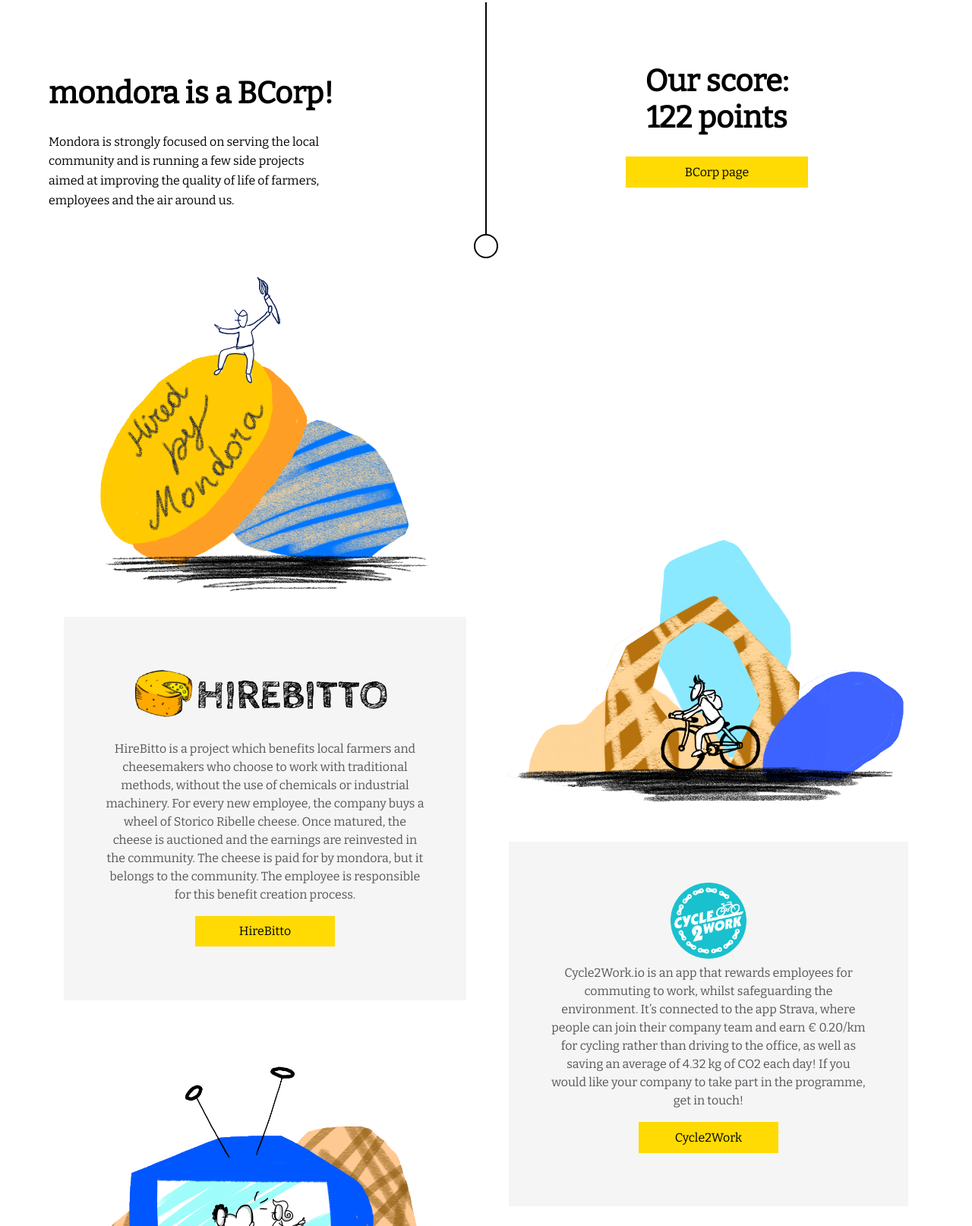
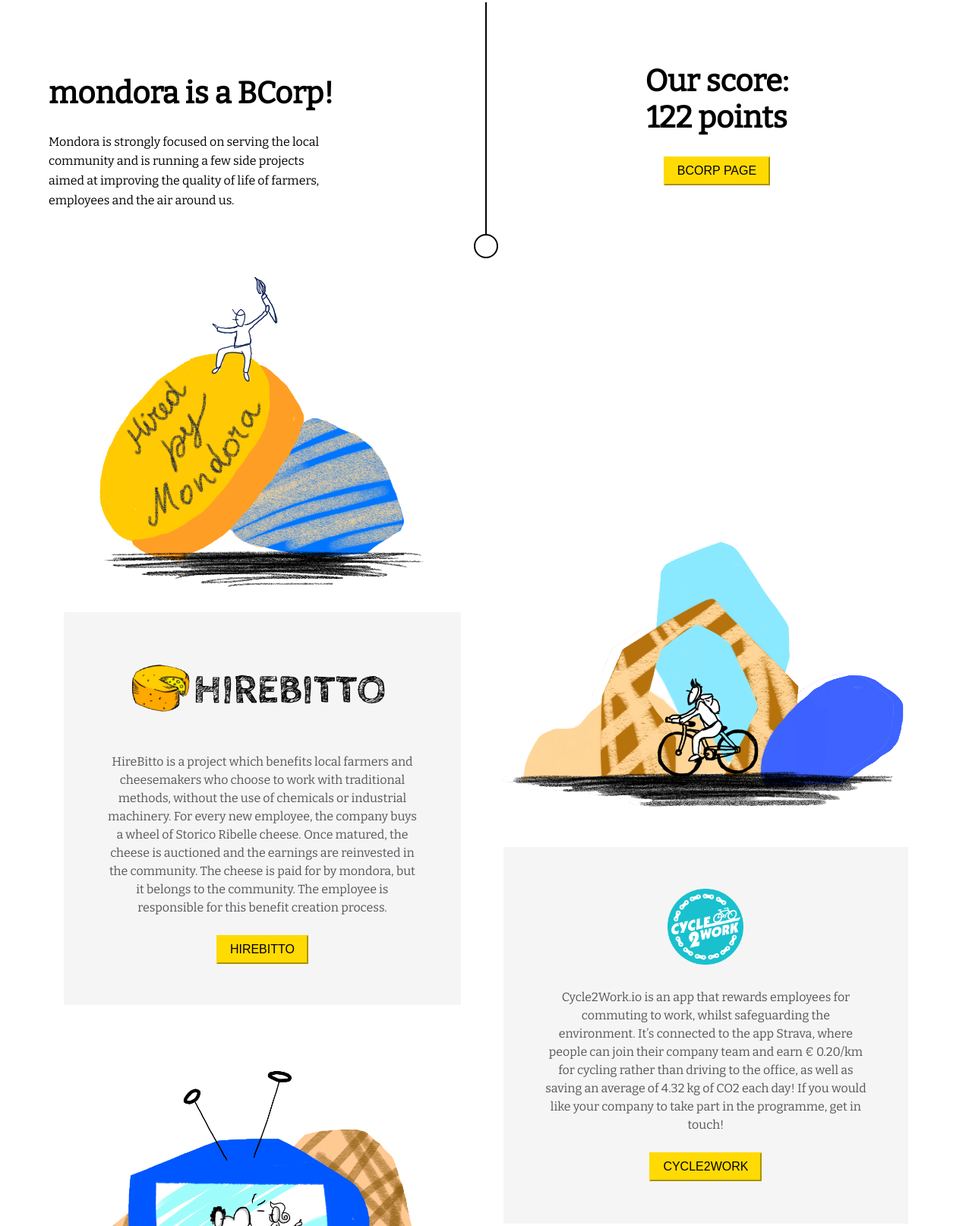
Before and after one commit to mondora/mondora-website-front, a Gatsby site: page /bcorp in a window 1280 px wide. Shown: the part 93-1707 px from the top of the page at 76% size. Built offline with nearby package versions, Linux system fonts and the light colour scheme; Gatsby itself is replaced by a stand-in of ours.

Commit message:
refactor: add SquareButton component

```diff
--- a/src/components/social-link/index.jsx
+++ b/src/components/social-link/index.jsx
@@ -60,7 +60,7 @@ SocialLink.propTypes = {
     type: PropTypes.oneOf(["dark", "light"]),
     text: PropTypes.string,
     url: PropTypes.string,
-    icon: PropTypes.string
+    icon: PropTypes.object
 };
 
 export default SocialLink;
--- /dev/null
+++ b/src/components/square-button/index.jsx
@@ -0,0 +1,16 @@
+import React from "react";
+
+import styled from "styled-components";
+
+const SquareButton = styled.button`
+    border-color: var(--primary);
+    background-color: var(--primary);
+    text-align: center;
+    text-transform: uppercase;
+    text-decoration: none;
+    padding: 8px 16px;
+    font-size: 16px;
+    color: var(--black);
+`;
+
+export default SquareButton;
--- a/src/pages/bcorp/index.jsx
+++ b/src/pages/bcorp/index.jsx
@@ -5,6 +5,7 @@ import styled from "styled-components";
 import { Link } from "gatsby";
 
 import FaqElement from "../../components/faq-element";
+import SquareButton from "../../components/square-button";
 
 import HireBittoGraphic from "../../../static/images/HireBitto_graphic.png";
 import HireBittoLogo from "../../../static/images/HireBitto_logo.png";
@@ -73,15 +74,11 @@ const Description = styled.div`
     text-align: center;
 `;
 
-const Button = styled.a`
-    color: var(--black);
-    display: block;
-    max-width: 40%;
-    background-color: var(--primary);
-    padding: 2%;
-    margin: 16px auto;
+const SuperA = styled.a`
     text-decoration: none;
-    text-align: center;
+`;
+const ProjectDescription = styled.div`
+    padding: 24px 0;
 `;
 
 const Divider = styled.div`
@@ -316,9 +313,9 @@ const BCorp = () => (
                 <RightTitle>
                     {"Our score:"} <br /> {"122 points"}
                 </RightTitle>
-                <Button href={"https://bcorporation.net/directory/mondora"}>
-                    {"BCorp page"}
-                </Button>
+                <SuperA href={"https://bcorporation.net/directory/mondora"}>
+                    <SquareButton>{"BCorp page"}</SquareButton>
+                </SuperA>
             </div>
         </ContainerHero>
         <ContainerProjects>
@@ -327,8 +324,10 @@ const BCorp = () => (
                     <Graphic src={project.graphic} />
                     <Description>
                         <ProjectLogo src={project.logo} />
-                        <div>{project.text}</div>
-                        <Button href={project.link}>{project.title}</Button>
+                        <ProjectDescription>{project.text}</ProjectDescription>
+                        <SuperA href={project.link}>
+                            <SquareButton>{project.title}</SquareButton>
+                        </SuperA>
                     </Description>
                 </Project>
             ))}
--- a/src/pages/index.jsx
+++ b/src/pages/index.jsx
@@ -9,6 +9,7 @@ import { Link } from "gatsby";
 import AboutImage from "../../static/images/regions/Japan-icon.png";
 
 import BlogFeed from "../components/blog-feed";
+import SquareButton from "../components/square-button";
 
 const FirstBox = styled.div`
     padding: 0;
@@ -93,24 +94,8 @@ const Title = styled.div`
 const Description = styled.div`
     line-height: 28pt;
 `;
-
-const Button = styled(Link)`
-    border-color: var(--primary);
-    background-color: var(--primary);
-    text-transform: uppercase;
+const SuperA = styled.a`
     text-decoration: none;
-    padding: 8px 16px;
-    font-size: 16px;
-    color: var(--black);
-`;
-const AButton = styled.a`
-    border-color: var(--primary);
-    background-color: var(--primary);
-    text-transform: uppercase;
-    text-decoration: none;
-    padding: 8px 16px;
-    font-size: 16px;
-    color: var(--black);
 `;
 const AboutContainer = styled.div`
     padding: 0;
@@ -206,7 +191,9 @@ const Homepage = () => (
                     );
                 })}
             </WhatItemsContainer>
-            <Button to={"/about"}>{"Services"}</Button>
+            <Link to={"/about"}>
+                <SquareButton>{"Services"}</SquareButton>
+            </Link>
         </WhatContainer>
         <AboutContainer>
             <LeftAbout>
@@ -234,15 +221,17 @@ const Homepage = () => (
                         "With a strong focus on creating a positive impact for all stakeholders, mondora is the perfect match for any company wishing to use their business as a force for good and bring positive change to the world."
                     }
                 </DescriptionParagraph>
-                <Button to={"/about"}>{"About Us"}</Button>
+                <Link to={"/about"}>
+                    <SquareButton>{"About Us"}</SquareButton>
+                </Link>
             </RightAbout>
         </AboutContainer>
         <BlogContainer>
             <h1>{"From our blog"}</h1>
             <BlogFeed />
-            <AButton href={"https://bcalmbcorp.com/"}>
-                {"visit our blog"}
-            </AButton>
+            <SuperA href={"https://bcalmbcorp.com/"}>
+                <SquareButton>{"visit our blog"}</SquareButton>
+            </SuperA>
         </BlogContainer>
     </Layout>
 );
```
Also changed, not shown: src/pages/meet-the-team/region/index.jsx (+7 -15 lines), src/pages/work-with-us/index.jsx (+14 -14 lines).
